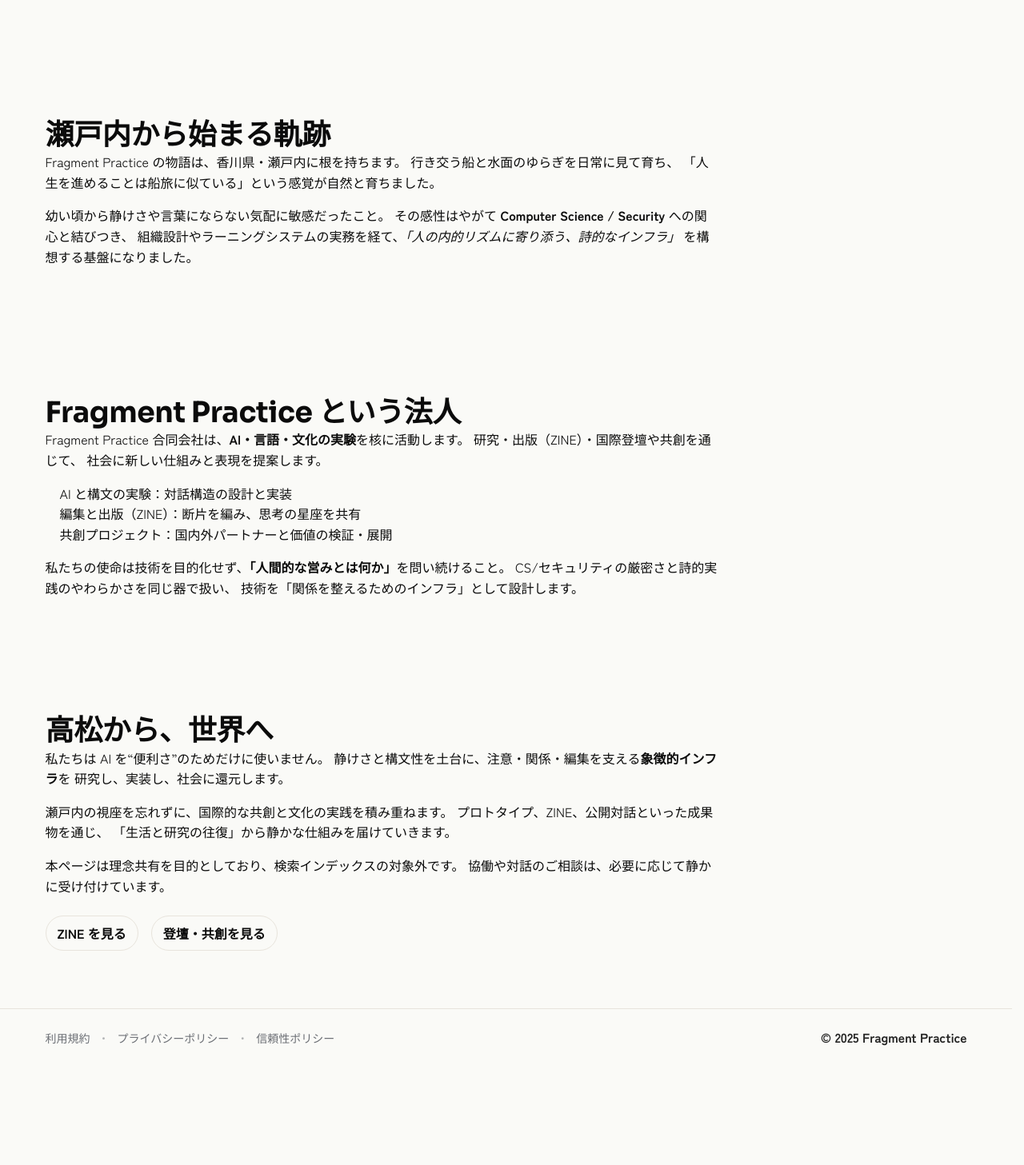
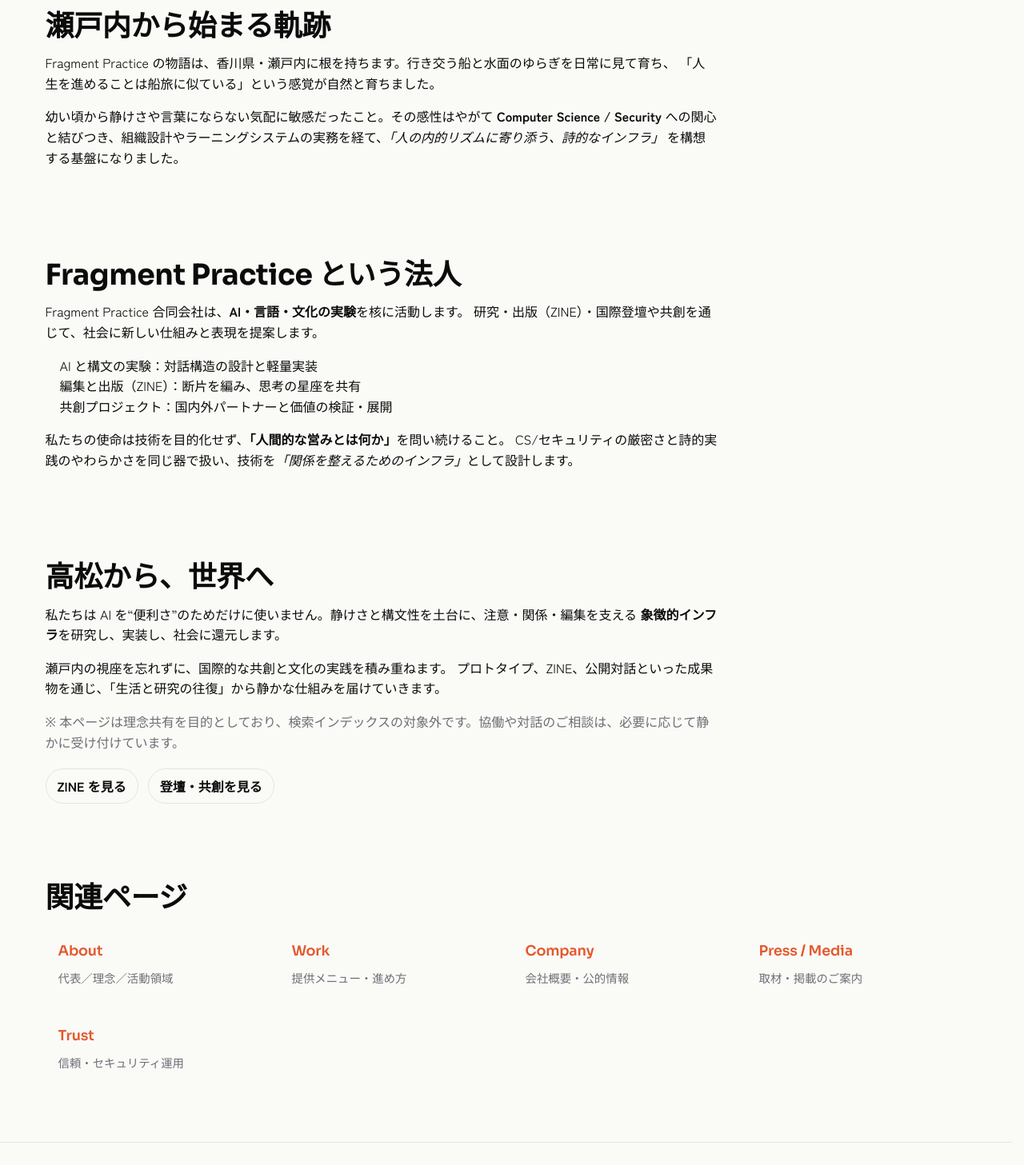
Before and after one commit to yasufrag/fragmentpractice.com, a Next.js app: page /story in a window 1280 px wide. Shown: the part 304-1761 px from the top of the page at 80% size. Before the commit the page ends 1650 px from the top, so only its background shows below. Built offline with nearby package versions, Linux system fonts and the light colour scheme.

Commit message:
commit fragmentpractice.com

```diff
--- a/src/app/story/page.tsx
+++ b/src/app/story/page.tsx
@@ -1,84 +1,109 @@
-// src/app/story/page.tsx
+// src/app/story/page.tsx (Story – 全体修正版)
 import type { Metadata } from "next";
 import Link from "next/link";
 
 export const metadata: Metadata = {
   title: "Story",
-  description: "Fragment Practice のストーリー",
+  description: "Fragment Practice の歩みとブランドストーリー。瀬戸内・高松から世界へ、生活と研究を往復しながら静かな仕組みを設計します。",
   robots: { index: false, follow: false },
+  openGraph: {
+    title: "Fragment Practice — Story",
+    description:
+      "瀬戸内・高松から世界へ。AI・言語・編集を横断し、静けさと構文性を土台に“象徴的インフラ”を設計する歩み。",
+    url: "https://fragmentpractice.com/story",
+    type: "article",
+  },
 };
 
 export default function StoryPage() {
   return (
     <div className="fp-container">
       {/* Hero */}
-      <section className="hero" style={{ textAlign: "left" }}>
+      <section className="hero" style={{ textAlign: "left", paddingTop: 48, paddingBottom: 24 }}>
         <h1 className="h1" style={{ marginTop: 16 }}>Story</h1>
         <p className="lead" style={{ marginTop: 8, maxWidth: 720 }}>
-          Fragment Practice 合同会社の歩みとブランドストーリー。
-          瀬戸内・高松から世界へ。生活と研究を往復しながら、
-          人間的な営みを静かに探究していきます。
+          Fragment Practice 合同会社の歩みとブランドストーリー。瀬戸内・高松から世界へ。
+          生活と研究を往復しながら、人間的な営みを静かに探究していきます。
         </p>
       </section>
 
       {/* Roots */}
-      <section className="fp-section" aria-labelledby="roots">
-        <h2 id="roots" className="h2">瀬戸内から始まる軌跡</h2>
+      <section className="fp-section" aria-labelledby="roots" style={{ paddingTop: 32 }}>
+        <h2 id="roots" className="h2" style={{ marginBottom: 12 }}>瀬戸内から始まる軌跡</h2>
         <p style={{ maxWidth: 840, marginBottom: 16 }}>
-          Fragment Practice の物語は、香川県・瀬戸内に根を持ちます。
-          行き交う船と水面のゆらぎを日常に見て育ち、
+          Fragment Practice の物語は、香川県・瀬戸内に根を持ちます。行き交う船と水面のゆらぎを日常に見て育ち、
           「人生を進めることは船旅に似ている」という感覚が自然と育ちました。
         </p>
-        <p style={{ maxWidth: 840, marginBottom: 16 }}>
-          幼い頃から静けさや言葉にならない気配に敏感だったこと。
-          その感性はやがて <strong>Computer Science / Security</strong> への関心と結びつき、
-          組織設計やラーニングシステムの実務を経て、
+        <p style={{ maxWidth: 840, marginBottom: 0 }}>
+          幼い頃から静けさや言葉にならない気配に敏感だったこと。その感性はやがて
+          <strong> Computer Science / Security </strong>への関心と結びつき、組織設計やラーニングシステムの実務を経て、
           <em>「人の内的リズムに寄り添う、詩的なインフラ」</em> を構想する基盤になりました。
         </p>
       </section>
 
       {/* Company Vision */}
-      <section className="fp-section" aria-labelledby="vision">
-        <h2 id="vision" className="h2">Fragment Practice という法人</h2>
+      <section className="fp-section" aria-labelledby="vision" style={{ paddingTop: 40 }}>
+        <h2 id="vision" className="h2" style={{ marginBottom: 12 }}>Fragment Practice という法人</h2>
         <p style={{ maxWidth: 840, marginBottom: 16 }}>
-          Fragment Practice 合同会社は、
-          <strong>AI・言語・文化の実験</strong>を核に活動します。
-          研究・出版（ZINE）・国際登壇や共創を通じて、
-          社会に新しい仕組みと表現を提案します。
+          Fragment Practice 合同会社は、<strong>AI・言語・文化の実験</strong>を核に活動します。
+          研究・出版（ZINE）・国際登壇や共創を通じて、社会に新しい仕組みと表現を提案します。
         </p>
-        <ul style={{ marginTop: 12, paddingLeft: 18, maxWidth: 720 }}>
-          <li>AI と構文の実験：対話構造の設計と実装</li>
+        <ul style={{ marginTop: 8, paddingLeft: 18, maxWidth: 720 }}>
+          <li>AI と構文の実験：対話構造の設計と軽量実装</li>
           <li>編集と出版（ZINE）：断片を編み、思考の星座を共有</li>
           <li>共創プロジェクト：国内外パートナーと価値の検証・展開</li>
         </ul>
         <p style={{ maxWidth: 840, marginTop: 16 }}>
-          私たちの使命は技術を目的化せず、
-          <strong>「人間的な営みとは何か」</strong>を問い続けること。
-          CS/セキュリティの厳密さと詩的実践のやわらかさを同じ器で扱い、
-          技術を「関係を整えるためのインフラ」として設計します。
+          私たちの使命は技術を目的化せず、<strong>「人間的な営みとは何か」</strong>を問い続けること。
+          CS/セキュリティの厳密さと詩的実践のやわらかさを同じ器で扱い、技術を
+          <em>「関係を整えるためのインフラ」</em>として設計します。
         </p>
       </section>
 
-      {/* Closing */}
-      <section className="fp-section" aria-labelledby="closing">
-        <h2 id="closing" className="h2">高松から、世界へ</h2>
+      {/* Closing / CTA */}
+      <section className="fp-section" aria-labelledby="closing" style={{ paddingTop: 40 }}>
+        <h2 id="closing" className="h2" style={{ marginBottom: 12 }}>高松から、世界へ</h2>
         <p style={{ maxWidth: 840, marginBottom: 16 }}>
-          私たちは AI を“便利さ”のためだけに使いません。
-          静けさと構文性を土台に、注意・関係・編集を支える<strong>象徴的インフラ</strong>を
-          研究し、実装し、社会に還元します。
+          私たちは AI を“便利さ”のためだけに使いません。静けさと構文性を土台に、注意・関係・編集を支える
+          <strong> 象徴的インフラ</strong>を研究し、実装し、社会に還元します。
         </p>
         <p style={{ maxWidth: 840, marginBottom: 16 }}>
           瀬戸内の視座を忘れずに、国際的な共創と文化の実践を積み重ねます。
-          プロトタイプ、ZINE、公開対話といった成果物を通じ、
-          「生活と研究の往復」から静かな仕組みを届けていきます。
+          プロトタイプ、ZINE、公開対話といった成果物を通じ、「生活と研究の往復」から静かな仕組みを届けていきます。
         </p>
-        <p style={{ maxWidth: 840 }}>
-          本ページは理念共有を目的としており、検索インデックスの対象外です。
-          協働や対話のご相談は、必要に応じて静かに受け付けています。
+        <p style={{ maxWidth: 840, color: "var(--muted)" }}>
+          ※ 本ページは理念共有を目的としており、検索インデックスの対象外です。協働や対話のご相談は、必要に応じて静かに受け付けています。
         </p>
-        <div style={{ marginTop: 24, display: "flex", gap: 16 }}>
-          <Link href="/zine" className="cta">ZINE を見る</Link>
-          <Link href="/work" className="cta">登壇・共創を見る</Link>
+        <div style={{ marginTop: 20, display: "flex", gap: 12, flexWrap: "wrap" }}>
+          <Link href="/zine" className="cta" aria-label="ZINE へ">ZINE を見る</Link>
+          <Link href="/work" className="cta" aria-label="Work へ">登壇・共創を見る</Link>
+        </div>
+      </section>
+
+      {/* Related */}
+      <section className="fp-section" aria-labelledby="related" style={{ paddingTop: 24 }}>
+        <h2 id="related" className="h2" style={{ marginBottom: 16 }}>関連ページ</h2>
+        <div className="linkcards">
+          <Link className="linkcard" href="/about">
+            <h3 className="h3">About</h3>
+            <p>代表／理念／活動領域</p>
+          </Link>
+          <Link className="linkcard" href="/work">
+            <h3 className="h3">Work</h3>
+            <p>提供メニュー・進め方</p>
+          </Link>
+          <Link className="linkcard" href="/company">
+            <h3 className="h3">Company</h3>
+            <p>会社概要・公的情報</p>
+          </Link>
+          <Link className="linkcard" href="/press">
+            <h3 className="h3">Press / Media</h3>
+            <p>取材・掲載のご案内</p>
+          </Link>
+          <Link className="linkcard" href="/trust">
+            <h3 className="h3">Trust</h3>
+            <p>信頼・セキュリティ運用</p>
+          </Link>
         </div>
       </section>
     </div>
```
